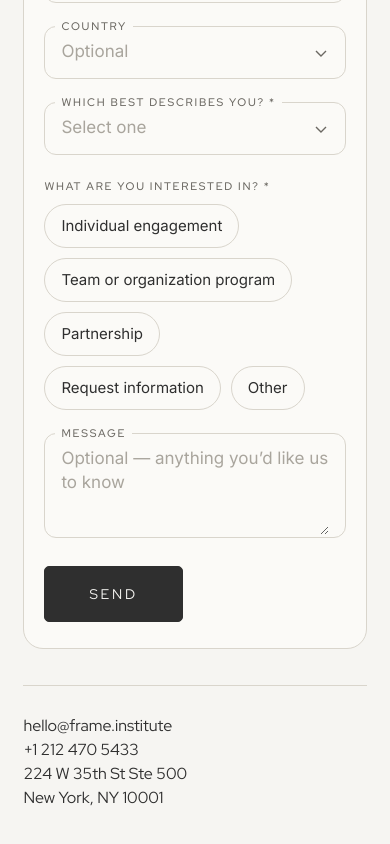
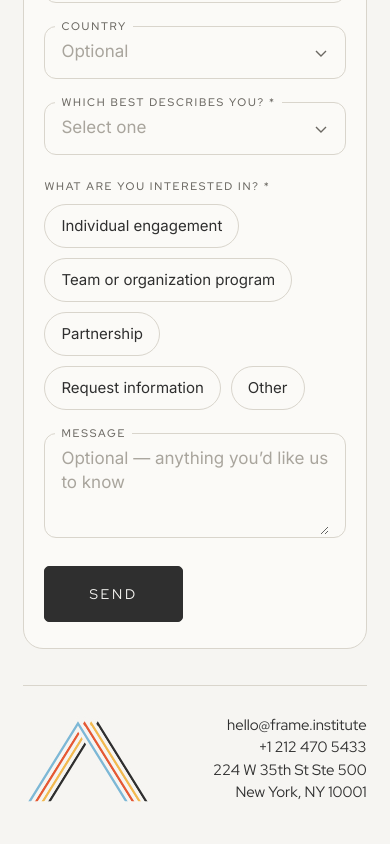
Before and after one commit to mducfnd/frame-institute, a Next.js app: page /connect in a window 390 px wide. Shown: the part 685-1529 px from the top of the page. Built offline with nearby package versions, Linux system fonts and the light colour scheme; a web font is replaced by a local one.

Commit message:
Connect: small A and right-aligned contact under the form on phones

```diff
--- a/app/connect/page.tsx
+++ b/app/connect/page.tsx
@@ -121,8 +121,10 @@ const CONNECT_CSS = `
           .gx { grid-template-columns: 1fr; row-gap: 44px; padding: 104px 6vw 48px; }
           .gx h1 { font-size: 11.4vw; }
           /* phones: straight from the intro into the form; contact details follow the form */
-          .gx-left .gx-rule, .gx-left .gx-contact, .gx-a { display: none; }
-          .gx-contact-m { display: flex; border-top: 1px solid #D9D5CC; padding-top: 28px; margin-top: -8px; }
+          .gx-left .gx-rule, .gx-left .gx-contact, .gx-left .gx-a { display: none; }
+          .gx-contact-m { display: flex; align-items: flex-end; justify-content: space-between; gap: 20px; border-top: 1px solid #D9D5CC; padding-top: 28px; margin-top: -8px; }
+          .gx-contact-m .gx-contact { text-align: right; font-size: 15px; }
+          .gx-a-m { width: 38%; max-width: 160px; margin: 0; padding: 0; flex: none; }
           .gx-left { min-height: 0; }
           .gx-card { padding: 26px 20px; border-radius: 20px; }
           .gx-form { grid-template-columns: 1fr; }
@@ -132,6 +134,62 @@ const CONNECT_CSS = `
           .gx-a .k, .gx-a .l { animation: none; stroke-dashoffset: 0; }
         }
       `;
+
+/* The four-line A. It draws in, then its colours pass one line over in a single wipe (as in the homepage
+   footer), then rests. start="transition": once any page transition has finished (desktop, beside the intro).
+   start="view": once it scrolls into view (phones, under the form). Plays once. */
+function AMark({ className, start }: { className: string; start: "transition" | "view" }) {
+  const ref = useRef<SVGSVGElement>(null);
+  useEffect(() => {
+    const svg = ref.current;
+    if (!svg) return;
+    let t = 0, live = true, io: IntersectionObserver | null = null;
+    const play = () => {
+      if (!live || svg.classList.contains("go")) return;
+      svg.classList.add("go");
+      if (window.matchMedia("(prefers-reduced-motion: reduce)").matches) return;
+      t = window.setTimeout(() => {
+        svg.querySelectorAll<SVGGElement>("g[data-k]").forEach((g) => {
+          const k = Number(g.dataset.k), base = g.querySelector<SVGPathElement>(".l"), w = g.querySelector<SVGPathElement>(".w");
+          if (!base || !w || !w.animate) return;
+          const col = COLS[(k + 1) % 4];
+          w.style.stroke = col;
+          w.style.strokeDasharray = "1 0";
+          const an = w.animate([{ strokeDasharray: "0 1" }, { strokeDasharray: "1 0" }],
+            { duration: 1700, delay: k * 160, easing: "cubic-bezier(.6,0,.2,1)", fill: "backwards" });
+          an.onfinish = () => { base.setAttribute("stroke", col); w.style.strokeDasharray = "0 1"; };
+        });
+      }, 0.25 * 1000 + 3 * 200 + 1500 + 900);
+    };
+    const vt = (window as unknown as { __frameVT?: Promise<unknown> }).__frameVT;
+    Promise.resolve(vt).catch(() => {}).then(() => {
+      if (!live) return;
+      if (start === "transition") { play(); return; }
+      io = new IntersectionObserver((es) => { if (es.some((e) => e.isIntersecting)) { io?.disconnect(); play(); } }, { threshold: 0.6 });
+      io.observe(svg);
+    });
+    return () => { live = false; window.clearTimeout(t); io?.disconnect(); };
+  }, [start]);
+  const id = `gxclip-${start}`;
+  return (
+    <svg ref={ref} className={className} viewBox="1950 -10 830 545" aria-hidden="true">
+      <defs>
+        <clipPath id={id}>
+          <rect x="1900" y="-100" width="1000" height="620" />
+        </clipPath>
+      </defs>
+      <g clipPath={`url(#${id})`} fill="none" strokeLinejoin="miter" strokeMiterlimit={8}>
+        {[3, 2, 1, 0].map((c) => (
+          <g key={c} data-k={c}>
+            <path className="k" d={LEG(c)} pathLength={1} style={{ animationDelay: `${0.25 + c * 0.2}s` }} />
+            <path className="l" d={LEG(c)} pathLength={1} stroke={COLS[c]} style={{ animationDelay: `${0.25 + c * 0.2}s` }} />
+            <path className="w" d={LEG(c)} pathLength={1} />
+          </g>
+        ))}
+      </g>
+    </svg>
+  );
+}
 
 function Field({ label, required, children }: { label: string; required?: boolean; children: React.ReactNode }) {
   return (
@@ -147,34 +205,6 @@ function Field({ label, required, children }: { label: string; required?: boolea
 
 export default function ConnectPage() {
   const [formStatus, setFormStatus] = useState<"idle" | "submitting" | "success" | "error">("idle");
-  const aRef = useRef<SVGSVGElement>(null);
-
-  /* once the A has drawn in, its colours pass one line over in a single wipe (as in the homepage footer), then rest */
-  useEffect(() => {
-    const svg = aRef.current;
-    if (!svg) return;
-    let t = 0, live = true;
-    /* wait for the page transition (if one is playing) to finish, then draw */
-    const vt = (window as unknown as { __frameVT?: Promise<unknown> }).__frameVT;
-    Promise.resolve(vt).catch(() => {}).then(() => {
-      if (!live) return;
-      svg.classList.add("go");
-      if (window.matchMedia("(prefers-reduced-motion: reduce)").matches) return;
-      t = window.setTimeout(() => {
-      svg.querySelectorAll<SVGGElement>("g[data-k]").forEach((g) => {
-        const k = Number(g.dataset.k), base = g.querySelector<SVGPathElement>(".l"), w = g.querySelector<SVGPathElement>(".w");
-        if (!base || !w || !w.animate) return;
-        const col = COLS[(k + 1) % 4];
-        w.style.stroke = col;
-        w.style.strokeDasharray = "1 0";
-        const an = w.animate([{ strokeDasharray: "0 1" }, { strokeDasharray: "1 0" }],
-          { duration: 1700, delay: k * 160, easing: "cubic-bezier(.6,0,.2,1)", fill: "backwards" });
-        an.onfinish = () => { base.setAttribute("stroke", col); w.style.strokeDasharray = "0 1"; };
-      });
-      }, 0.25 * 1000 + 3 * 200 + 1500 + 900);
-    });
-    return () => { live = false; window.clearTimeout(t); };
-  }, []);
 
   const handleSubmit = async (e: FormEvent<HTMLFormElement>) => {
     e.preventDefault();
@@ -216,22 +246,7 @@ export default function ConnectPage() {
             <span>224 W 35th St Ste 500</span>
             <span>New York, NY 10001</span>
           </address>
-          <svg ref={aRef} className="gx-a" viewBox="1950 -10 830 545" aria-hidden="true">
-            <defs>
-              <clipPath id="gxclip">
-                <rect x="1900" y="-100" width="1000" height="620" />
-              </clipPath>
-            </defs>
-            <g clipPath="url(#gxclip)" fill="none" strokeLinejoin="miter" strokeMiterlimit={8}>
-              {[3, 2, 1, 0].map((c) => (
-                <g key={c} data-k={c}>
-                  <path className="k" d={LEG(c)} pathLength={1} style={{ animationDelay: `${0.25 + c * 0.2}s` }} />
-                  <path className="l" d={LEG(c)} pathLength={1} stroke={COLS[c]} style={{ animationDelay: `${0.25 + c * 0.2}s` }} />
-                  <path className="w" d={LEG(c)} pathLength={1} />
-                </g>
-              ))}
-            </g>
-          </svg>
+          <AMark className="gx-a" start="transition" />
         </section>
 
         <section className="gx-card" aria-label="Contact form">
@@ -314,12 +329,15 @@ export default function ConnectPage() {
           </form>
         </section>
 
-        <address className="gx-contact gx-contact-m">
-          <a href="mailto:hello@frame.institute">hello@frame.institute</a>
-          <a href="tel:+12124705433">+1 212 470 5433</a>
-          <span>224 W 35th St Ste 500</span>
-          <span>New York, NY 10001</span>
-        </address>
+        <div className="gx-contact-m">
+          <AMark className="gx-a gx-a-m" start="view" />
+          <address className="gx-contact">
+            <a href="mailto:hello@frame.institute">hello@frame.institute</a>
+            <a href="tel:+12124705433">+1 212 470 5433</a>
+            <span>224 W 35th St Ste 500</span>
+            <span>New York, NY 10001</span>
+          </address>
+        </div>
       </main>
     </>
   );
```
